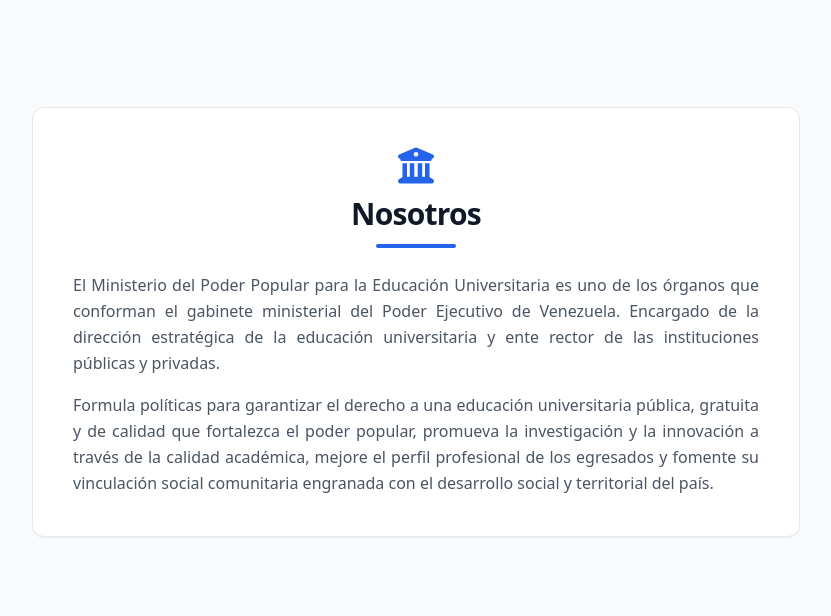
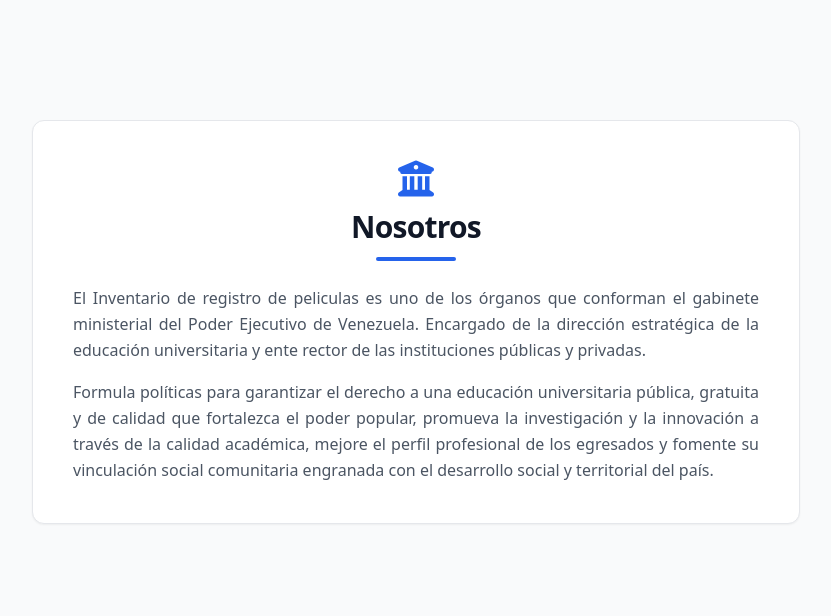
Before and after one commit to hdavbra/ListadoPelicula, a Flask app: page /nosotros in a window 1280 px wide. Shown: the part 50-666 px from the top of the page, without its empty margins (224-1055 px from the left). Run offline with Flask 3, Linux system fonts and the light colour scheme; some libraries are stand-ins or nearby versions.

Commit message:
Update nosotros.html

```diff
--- a/templates/nosotros.html
+++ b/templates/nosotros.html
@@ -22,7 +22,7 @@
 
             <div class="space-y-4 text-justify leading-relaxed text-gray-600">
                 <p>
-                    El Ministerio del Poder Popular para la Educación Universitaria es uno de los órganos que conforman el gabinete ministerial del Poder Ejecutivo de Venezuela. Encargado de la dirección estratégica de la educación universitaria y ente rector de las instituciones públicas y privadas.
+                    El Inventario de registro de peliculas es uno de los órganos que conforman el gabinete ministerial del Poder Ejecutivo de Venezuela. Encargado de la dirección estratégica de la educación universitaria y ente rector de las instituciones públicas y privadas.
                 </p>
                 <p>
                     Formula políticas para garantizar el derecho a una educación universitaria pública, gratuita y de calidad que fortalezca el poder popular, promueva la investigación y la innovación a través de la calidad académica, mejore el perfil profesional de los egresados y fomente su vinculación social comunitaria engranada con el desarrollo social y territorial del país.
```
